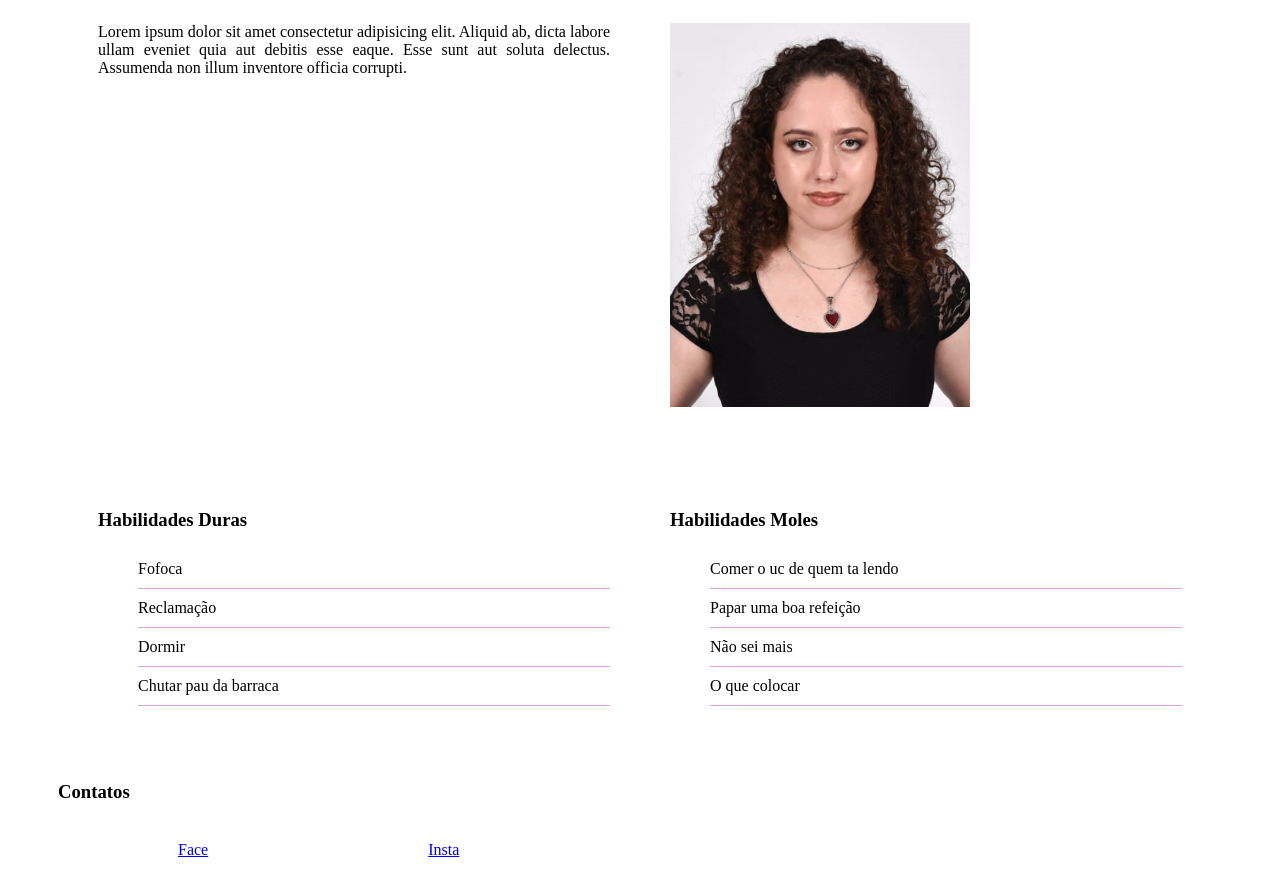
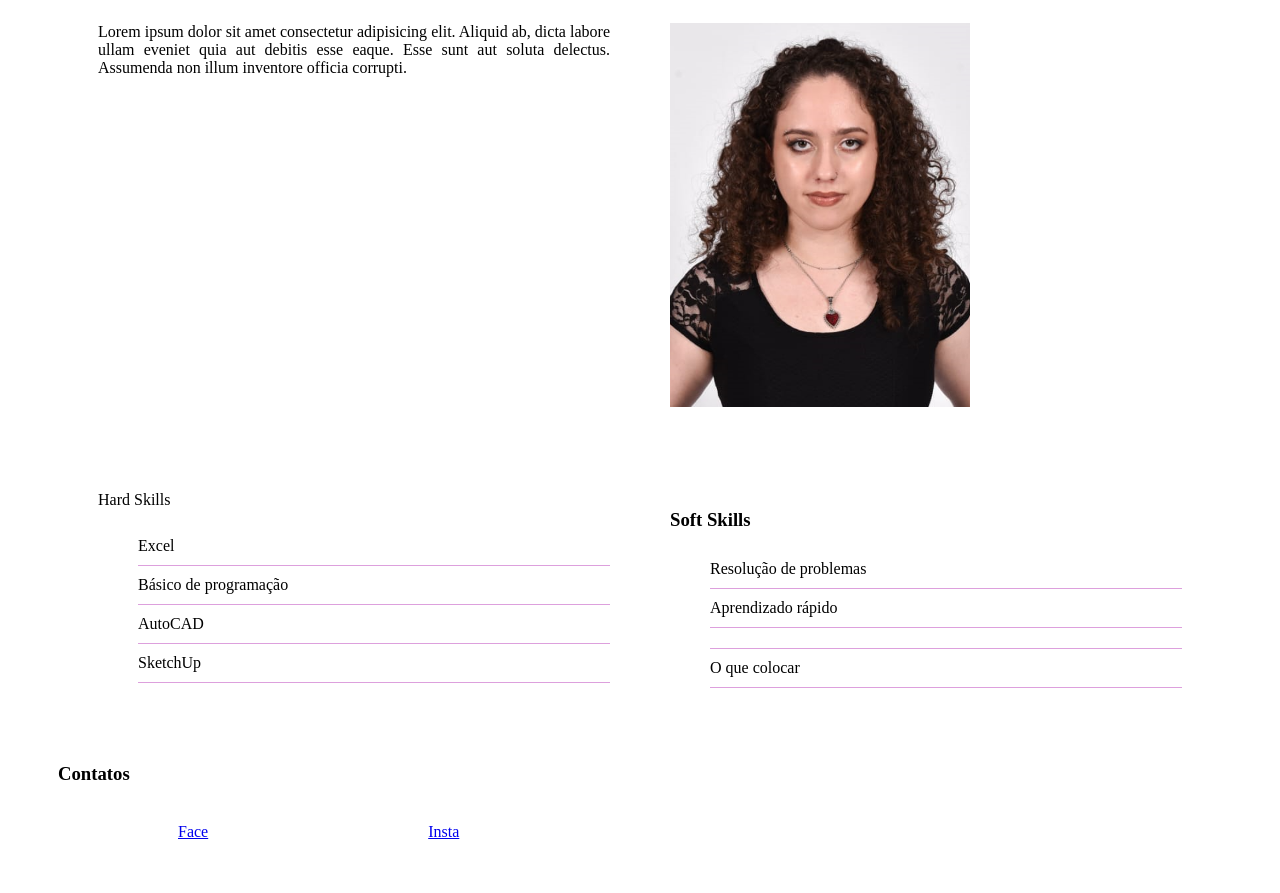
Before and after one commit to MariaBrigati9/RepositorioTeste, a plain HTML site: page index.html in a window 1280 px wide. Shown: the part 351-1244 px from the top of the page. Drawn offline with Linux system fonts and the light colour scheme.

Commit message:
commit versão 3

```diff
--- a/index.html
+++ b/index.html
@@ -18,7 +18,7 @@
 
     <div class="">
         <h1 id="inicio">Olá, meu nome é <span class="roxo">Maria Fernanda</span></h1>
-        <p id="introd">Esse portfólio é um testezinho pra aula de CSS que to tendo no If.</p>
+        <p id="introd">Esse portfólio é um testezinho pra aula de HTML que to tendo no IF.</p>
         <button id="linguagem">Trocar linguagem</button>
     </div>
 
@@ -30,21 +30,21 @@
 
 
     <div class="container">
-        <div class="flex">
-            <h3 id="habilidades">Habilidades Duras</h3>
+        <div class="flex">Hard Skills
+            <h3 id="habilidades"></h3>
             <ul>
-                <li>Fofoca</li>
-                <li>Reclamação</li>
-                <li>Dormir</li>
-                <li>Chutar pau da barraca</li>
+                <li>Excel</li>
+                <li>Básico de programação</li>
+                <li>AutoCAD</li>
+                <li>SketchUp</li>
             </ul>
         </div>
         <div class="flex">
-            <h3>Habilidades Moles</h3>
+            <h3>Soft Skills</h3>
             <ul>
-                <li>Comer o uc de quem ta lendo</li>
-                <li>Papar uma boa refeição</li>
-                <li>Não sei mais</li>
+                <li>Resolução de problemas</li>
+                <li>Aprendizado rápido</li>
+                <li></li>
                 <li>O que colocar</li>
             </ul>
         </div>
--- a/script.js
+++ b/script.js
@@ -1,10 +1,10 @@
 let linguaAtual = "pt";
 
 const texto ={
-    pt:{ SobreMim: "Sobre Mim",
+    pt:{ SobreMim: "Sobre esta página",
         Introd: "Esse portfólio é um testezinho pra aula de HTML que to tendo no If.",
     },
-    en:{SobreMim: "About Me",
+    en:{SobreMim: "About this page",
         Introd: "This porfolio is a little test for the HTML class that I'm having at IF.",
 
     },
```
